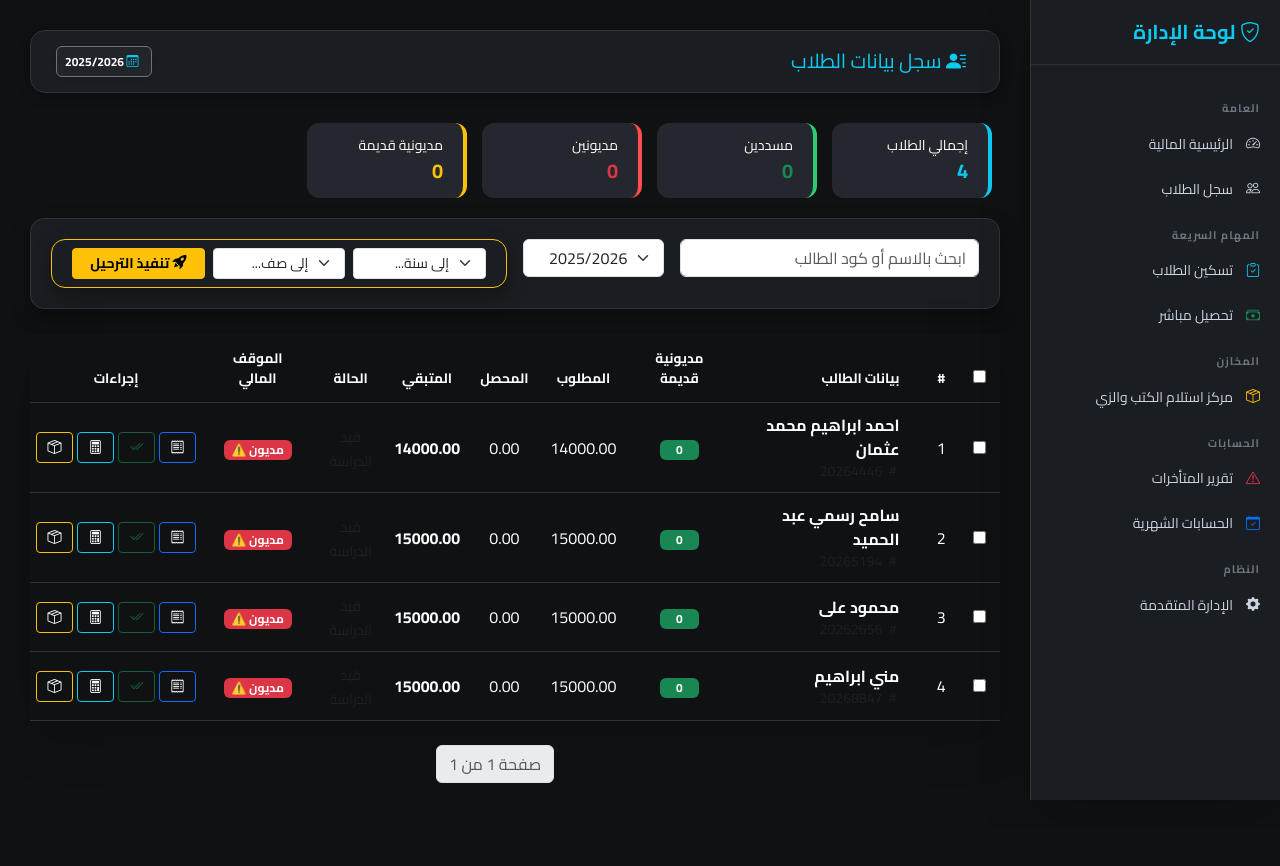
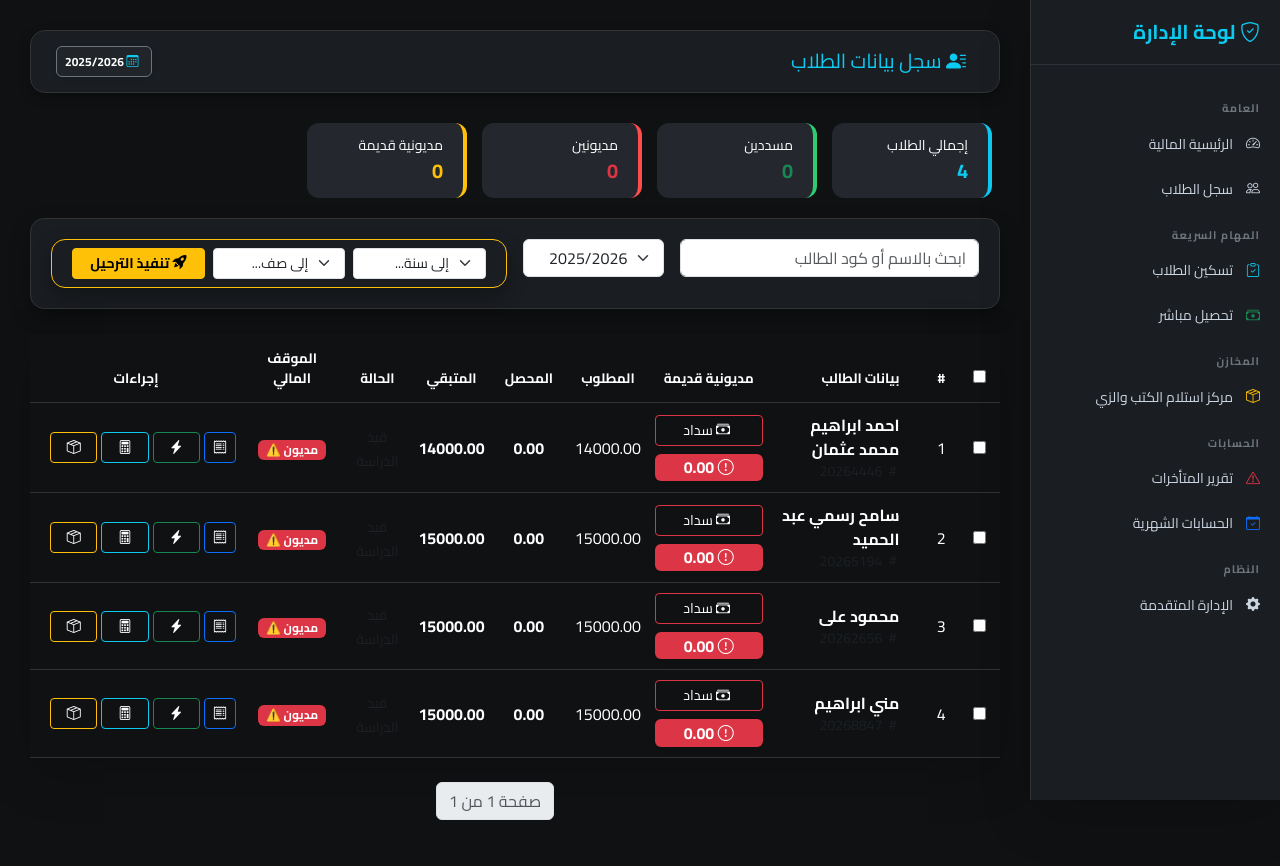
Before and after one commit to samehserag123/School_System, a Django app: page /students/ in a window 1280 px wide. Before the commit the page ends 800 px from the top, so only its background shows below. Run offline with Django 5.2, Linux system fonts and the light colour scheme; data comes from the database, SQL or seed files in the repository; both versions use the stored data as it was after the commit; tables that the repository leaves empty hold one stand-in row (values such as "Sample post"); parts of the project's set-up code (start-up, migrations or seed data) failed here and were passed over; some libraries are stand-ins or nearby versions.

Commit message:
التحديث الثالث

```diff
--- a/students/templates/students/student_list.html
+++ b/students/templates/students/student_list.html
@@ -189,95 +189,214 @@ opacity:.4;
 </thead>
 
 <tbody id="tableBody">
+
 {% for student in students %}
-    {% with rem=student.current_remaining_amount|default:0 debt=student.previous_debt|default:0 %}
-    {% with total_due=rem|add:debt %}
 
-    <tr class="student-row {% if total_due > 0 %}table-warning{% endif %}"
+<tr class="student-row {% if student.calculated_remaining > 0 %}table-warning{% endif %}"
 data-search="{{ student.get_full_name }} {{ student.student_code }}">
 
 <td>
-            <input type="checkbox" name="student_ids" value="{{ student.id }}" class="student-checkbox"
-            {% if debt > 0 %}disabled{% endif %}>
-        </td>
 
-        <td>{{ forloop.counter }}</td>
+<input type="checkbox" name="student_ids" value="{{ student.id }}" class="student-checkbox">
 
-        <td class="text-end pe-4">
-            <div class="d-flex flex-column">
-                <a href="{% url 'add_student' %}?id={{ student.id }}&mode=view" class="fw-bold text-info text-decoration-none">
-                    {{ student.get_full_name }}
-                </a>
-                <small class="text-muted"><i class="bi bi-hash"></i> {{ student.student_code }}</small>
-            </div>
 </td>
 
 <td>
-            {% if debt > 0 %}
-                <span class="badge bg-danger fs-6 px-3"><i class="bi bi-exclamation-circle"></i> {{ debt|floatformat:2 }}</span>
+{{ forloop.counter }}
+</td>
+
+
+<td class="text-end pe-4">
+
+<div class="d-flex flex-column text-end">
+
+<a href="{% url 'add_student' %}?id={{ student.id }}&mode=view"
+class="fw-bold text-info text-decoration-none">
+
+{{ student.get_full_name }}
+
+</a>
+
+<small class="text-muted">
+
+<i class="bi bi-hash"></i>
+
+{{ student.student_code }}
+
+</small>
+
+</div>
+
+</td>
+
+
+
+<td class="text-center" style="min-width: 120px;">
+    {# 1. الجزء العلوي: زر السداد أو كلمة خالص #}
+    <div class="mb-2">
+        {% if student.calculated_remaining > 0 %}
+            <a href="{% url 'settle_old_debt' student.id %}" class="btn btn-sm btn-danger w-100 py-1" title="سداد مديونية">
+                <i class="bi bi-cash-stack me-1"></i> سداد
+            </a>
         {% else %}
-                <span class="badge bg-success px-3">0</span>
+            <span class="badge bg-success w-100 py-2">
+                <i class="bi bi-check2-all"></i> لا يوجد ✅
+            </span>
+        {% endif %}
+    </div>
+
+    {# 2. الجزء السفلي: الرقم (البادج) - التعديل الجوهري هنا #}
+    {% if student.calculated_remaining > 0 %}
+        {# الطالب لسه عليه فلوس: اظهر المديونية باللون الأحمر #}
+        <span class="badge bg-danger fs-6 px-2 d-block shadow-sm">
+            <i class="bi bi-exclamation-circle"></i>
+            {{ student.old_debt_display|floatformat:2 }}
+        </span>
+    {% else %}
+        {# الطالب مسدد: اظهر 0.00 باللون الأخضر الفاتح عشان الشكل ينضبط #}
+        <span class="badge bg-light text-success border border-success px-2 d-block shadow-sm">
+            0.00
+        </span>
     {% endif %}
 </td>
 
-        <td>{{ student.current_year_fees_amount|default:0|floatformat:2 }}</td>
-        <td>{{ student.total_paid_amount|default:0|floatformat:2 }}</td>
 
-        <td class="fw-bold {% if total_due > 0 %}text-danger{% else %}text-success{% endif %}">
-            {{ total_due|floatformat:2 }}
+<td>
+
+{{ student.fees_display|floatformat:2 }}
+
+</td>
+
+
+
+<td class="text-success fw-bold">
+
+{{ student.total_paid_display|floatformat:2 }}
+
+</td>
+
+
+
+<td class="fw-bold {% if student.calculated_remaining > 0 %}text-danger{% else %}text-success{% endif %}">
+
+{{ student.calculated_remaining|floatformat:2 }}
+
+</td>
+
+
+
+<td>
+
+{% if student.enrollment_status == "Promoted" or student.enrollment_status == "Passed" %}
+
+<span class="badge bg-info text-dark">
+
+ناجح
+
+</span>
+
+{% else %}
+
+<span class="text-muted small">
+
+قيد الدراسة
+
+</span>
+
+{% endif %}
+
+</td>
+
+
+
+<td>
+
+{% if student.fees_display <= 0 and student.old_debt_display <= 0 %}
+
+<span class="badge bg-secondary">
+
+في انتظار التسكين ⏳
+
+</span>
+
+{% elif student.calculated_remaining <= 0 %}
+
+<span class="badge bg-success">
+
+خالص ✅
+
+</span>
+
+{% else %}
+
+<span class="badge bg-danger">
+
+مديون ⚠️
+
+</span>
+
+{% endif %}
+
 </td>
 
 <td>
-            {% if student.enrollment_status == "Promoted" or student.enrollment_status == "Passed" %}
-                <span class="badge bg-info text-dark">ناجح</span>
-            {% else %}
-                <span class="text-muted small">قيد الدراسة</span>
-            {% endif %}
-        </td>
 
-        <td>
-            {% if student.current_year_fees_amount <= 0 and debt <= 0 %}
-                <span class="badge bg-secondary" title="لم يتم تحديد مصاريف السنة الجديدة بعد">في انتظار التسكين ⏳</span>
-            {% elif total_due <= 0 %}
-                <span class="badge bg-success" title="الطالب سدد كل ما عليه">خالص ✅</span>
-            {% else %}
-                <span class="badge bg-danger" title="إجمالي المديونية: {{ total_due }}">مديون ⚠️</span>
-            {% endif %}
-        </td>
-        <td>
-            <div class="d-grid gap-1" style="grid-template-columns:repeat(4,1fr); width:160px; margin:auto">
+<div class="d-grid gap-1"
+style="grid-template-columns:repeat(5,1fr); width:200px; margin:auto">
 
-                <a href="{% url 'student_statement_print' student.id %}" class="btn btn-sm btn-primary" title="عرض وطباعة كشف الحساب">
+<a href="{% url 'student_statement_print' student.id %}"
+class="btn btn-sm btn-primary"
+title="عرض وطباعة كشف الحساب المالي">
 <i class="bi bi-receipt"></i>
 </a>
+<div class="d-grid gap-1" style="grid-template-columns:repeat(3,1fr); width:150px; margin:auto">
 
-                {% if debt > 0 %}
-                    <a href="{% url 'settle_old_debt' student.id %}" class="btn btn-sm btn-danger" title="سداد مديونية قديمة (مطلوب: {{ debt }})">
-                        <i class="bi bi-cash-stack"></i>
-                    </a>
-                {% else %}
-                    <button class="btn btn-sm btn-outline-success disabled" title="لا توجد مديونيات قديمة"><i class="bi bi-check2-all"></i></button>
-                {% endif %}
+    {# 🔴 عليه مديونية #}
+    {% if student.total_old_debt > 0 %}
 
-                {% if debt <= 0 %}
-                    <a href="{% url 'assign_plan_with_id' student.id %}" class="btn btn-sm btn-info" title="تحديد خطة الأقساط والتسكين">
+        <button class="btn btn-sm btn-secondary disabled"><i class="bi bi-lock-fill"></i></button>
+        <button class="btn btn-sm btn-secondary disabled"><i class="bi bi-lock-fill"></i></button>
+        <button class="btn btn-sm btn-secondary disabled"><i class="bi bi-lock-fill"></i></button>
+
+    {# 🟡 طالب جديد (لسه مفيش مصروفات) #}
+    {% elif student.fees_display <= 0 %}
+
+        <button class="btn btn-sm btn-secondary disabled"><i class="bi bi-lock-fill"></i></button>
+
+        <a href="{% url 'assign_plan_with_id' student.id %}" class="btn btn-sm btn-info">
             <i class="bi bi-calculator"></i>
         </a>
+
+        <button class="btn btn-sm btn-secondary disabled"><i class="bi bi-lock-fill"></i></button>
+
+    {# 🟢 متسكن خلاص #}
     {% else %}
-                    <button class="btn btn-sm btn-dark disabled" title="يجب تسوية المديونية القديمة أولاً"><i class="bi bi-lock-fill"></i></button>
-                {% endif %}
 
-                {% if debt <= 0 %}
-                    <a href="{% url 'student_inventory_view' student.id %}" class="btn btn-sm btn-warning" title="استلام الكتب والزي المدرسي">
+        <a href="{% url 'quick_collection' %}?student_id={{ student.id }}" class="btn btn-sm btn-success">
+            <i class="bi bi-lightning-charge-fill"></i>
+        </a>
+
+        <a href="{% url 'assign_plan_with_id' student.id %}" class="btn btn-sm btn-info">
+            <i class="bi bi-calculator"></i>
+        </a>
+
+        <a href="{% url 'student_inventory_view' student.id %}" class="btn btn-sm btn-warning">
             <i class="bi bi-box-seam"></i>
         </a>
-                {% else %}
-                    <button class="btn btn-sm btn-dark disabled" title="يجب تسوية المديونية القديمة أولاً"><i class="bi bi-lock-fill"></i></button>
+
     {% endif %}
 
 </div>
+
+</div>
+
 </td>
-    </tr> {% endwith %} {% endwith %} {% endfor %} </tbody>
+
+</tr>
+
+{% endfor %}
+
+</tbody>
 </table>
 
 </div>
--- a/students/views.py
+++ b/students/views.py
@@ -42,44 +42,47 @@ def get_classrooms(request):
 
 
 
-from django.db.models import Sum
-
 def student_list(request):
     all_years = AcademicYear.objects.all().order_by('-name')
     all_grades = Grade.objects.all().order_by('id')
+    selected_year_id = request.GET.get('year_id')
 
-    selected_year_id = request.GET.get('year_id')
     if selected_year_id:
         current_view_year = AcademicYear.objects.filter(id=selected_year_id).first()
     else:
         current_view_year = AcademicYear.objects.filter(is_active=True).first() or all_years.first()
 
+    students_list = []
+
     if current_view_year:
         students_query = Student.objects.filter(
             academic_year=current_view_year
-        ).select_related("grade", "classroom", "account").order_by('first_name')
+        ).select_related("grade", "classroom", "account").prefetch_related("all_payments").order_by('first_name')
 
         for student in students_query:
-            # 1. إجمالي ما دفعه الطالب فعلياً في الخزينة (تاريخياً)
-            total_history_paid = student.all_payments.aggregate(Sum('amount_paid'))['amount_paid__sum'] or 0
+            # كل اللي جوه هنا لازم يكون واخد مسافة زيادة لجوه (Indent)
+            total_paid = student.all_payments.filter(
+                academic_year=current_view_year,
+                revenue_category__name__icontains="المصروفات الاساسيه"
+            ).aggregate(Sum("amount_paid"))["amount_paid__sum"] or 0
 
-            # 2. مديونية الأدمن (اليدوية) + أي مديونيات قديمة مسجلة
-            old_debt_val = float(student.previous_debt or 0) + float(student.get_old_debt_amount or 0)
+            old_debt = float(student.previous_debt or 0)
+            fees = float(student.current_year_fees_amount or 0)
 
-            # 3. مطلوبات السنة الحالية (لو الطالب متسكن ماليًا)
-            current_fees = float(student.current_year_fees_amount or 0)
+            total_required = fees + old_debt
+            remaining = total_required - float(total_paid)
 
-            # الحسبة العادلة: (كل اللي عليه) - (كل اللي دفعه)
-            total_balance = (old_debt_val + current_fees) - float(total_history_paid)
+            student.total_paid_display = total_paid
+            student.fees_display = fees
+            student.old_debt_display = old_debt
+            student.calculated_remaining = max(remaining, 0)
 
-            # ده المتغير اللي هيظبط شكل الجدول والأزرار
-            student.net_old_debt = max(total_balance, 0)
+            students_list.append(student)
 
-            # تحديث المتبقي للعرض (عشان سامح ميبقاش سالب وأحمد ميبقاش صفر)
-            student.calculated_remaining = max(total_balance, 0)
-
-        paginator = Paginator(students_query, 20)
-        students = paginator.get_page(request.GET.get('page'))
+        # السطور دي لازم تكون محاذية لـ كلمة for بالظبط (مش جواها)
+        paginator = Paginator(students_list, 20)
+        page_number = request.GET.get('page')
+        students = paginator.get_page(page_number)
     else:
         students = []
 
@@ -87,9 +90,55 @@ def student_list(request):
         "students": students,
         "all_years": all_years,
         "all_grades": all_grades,
-        "current_view_year": current_view_year,
+        "current_view_year": current_view_year
     }
     return render(request, "students/student_list.html", context)
+# def student_list(request):
+#     all_years = AcademicYear.objects.all().order_by('-name')
+#     all_grades = Grade.objects.all().order_by('id')
+
+#     selected_year_id = request.GET.get('year_id')
+#     if selected_year_id:
+#         current_view_year = AcademicYear.objects.filter(id=selected_year_id).first()
+#     else:
+#         current_view_year = AcademicYear.objects.filter(is_active=True).first() or all_years.first()
+
+#     if current_view_year:
+#         students_query = Student.objects.filter(
+#             academic_year=current_view_year
+#         ).select_related("grade", "classroom", "account").order_by('first_name')
+
+#         for student in students_query:
+#             # 1. إجمالي ما دفعه الطالب فعلياً في الخزينة (تاريخياً)
+#             total_history_paid = student.all_payments.aggregate(Sum('amount_paid'))['amount_paid__sum'] or 0
+
+#             # 2. مديونية الأدمن (اليدوية) + أي مديونيات قديمة مسجلة
+#             old_debt_val = float(student.previous_debt or 0) + float(student.get_old_debt_amount or 0)
+
+#             # 3. مطلوبات السنة الحالية (لو الطالب متسكن ماليًا)
+#             current_fees = float(student.current_year_fees_amount or 0)
+
+#             # الحسبة العادلة: (كل اللي عليه) - (كل اللي دفعه)
+#             total_balance = (old_debt_val + current_fees) - float(total_history_paid)
+
+#             # ده المتغير اللي هيظبط شكل الجدول والأزرار
+#             student.net_old_debt = max(total_balance, 0)
+
+#             # تحديث المتبقي للعرض (عشان سامح ميبقاش سالب وأحمد ميبقاش صفر)
+#             student.calculated_remaining = max(total_balance, 0)
+
+#         paginator = Paginator(students_query, 20)
+#         students = paginator.get_page(request.GET.get('page'))
+#     else:
+#         students = []
+
+#     context = {
+#         "students": students,
+#         "all_years": all_years,
+#         "all_grades": all_grades,
+#         "current_view_year": current_view_year,
+#     }
+#     return render(request, "students/student_list.html", context)
 
 
 # def student_list_view(request):
@@ -115,52 +164,55 @@ def student_list(request):
 #     return render(request, 'your_template_name.html', context)
 
 
-from django.db.models import Sum
+# from django.db.models import Sum
 
-def student_list(request):
-    all_years = AcademicYear.objects.all().order_by('-name')
-    all_grades = Grade.objects.all().order_by('id')
+# def student_list(request):
+#     all_years = AcademicYear.objects.all().order_by('-name')
+#     all_grades = Grade.objects.all().order_by('id')
 
-    selected_year_id = request.GET.get('year_id')
-    if selected_year_id:
-        current_view_year = AcademicYear.objects.filter(id=selected_year_id).first()
-    else:
-        current_view_year = AcademicYear.objects.filter(is_active=True).first() or all_years.first()
+#     selected_year_id = request.GET.get('year_id')
+#     if selected_year_id:
+#         current_view_year = AcademicYear.objects.filter(id=selected_year_id).first()
+#     else:
+#         current_view_year = AcademicYear.objects.filter(is_active=True).first() or all_years.first()
 
-    if current_view_year:
-        students_query = Student.objects.filter(
-            academic_year=current_view_year
-        ).select_related("grade", "classroom", "account").order_by('first_name')
+#     if current_view_year:
+#         students_query = Student.objects.filter(
+#             academic_year=current_view_year
+#         ).select_related("grade", "classroom", "account").order_by('first_name')
 
-        for student in students_query:
-            # 1. إجمالي مدفوعات الطالب في تاريخه بالكامل (خزينة)
-            history_paid = student.all_payments.aggregate(Sum('amount_paid'))['amount_paid__sum'] or 0
+#         for student in students_query:
+#             # 1. إجمالي مدفوعات الطالب في تاريخه بالكامل (خزينة)
+#             history_paid = student.all_payments.aggregate(Sum('amount_paid'))['amount_paid__sum'] or 0
 
-            # 2. مديونية الأدمن اليدوية (previous_debt)
-            old_debt_val = float(student.previous_debt or 0)
+#             # 2. مديونية الأدمن اليدوية (previous_debt)
+#             old_debt_val = float(student.previous_debt or 0)
 
-            # 3. مديونية السنة الحالية (إن وجدت في الـ Account)
-            current_fees = float(student.current_year_fees_amount or 0)
+#             # 3. مديونية السنة الحالية (إن وجدت في الـ Account)
+#             current_fees = float(student.current_year_fees_amount or 0)
 
-            # الحسبة الشاملة (حل لغز الـ 28,200):
-            # نجمع (القديم + الجديد) ونطرح منه (كل اللي اندفع)
-            total_bal = (old_debt_val + current_fees) - float(history_paid)
+#             # الحسبة الشاملة (حل لغز الـ 28,200):
+#             # نجمع (القديم + الجديد) ونطرح منه (كل اللي اندفع)
+#             total_bal = (old_debt_val + current_fees) - float(history_paid)
 
-            # إسناد القيمة لمتغير جديد تماماً للـ HTML
-            student.final_net_debt = max(total_bal, 0)
+#             # إسناد القيمة لمتغير جديد تماماً للـ HTML
+#             student.final_net_debt = max(total_bal, 0)
 
-        paginator = Paginator(students_query, 20)
-        students = paginator.get_page(request.GET.get('page'))
-    else:
-        students = []
+#         paginator = Paginator(students_query, 20)
+#         students = paginator.get_page(request.GET.get('page'))
+#     else:
+#         students = []
 
-    context = {
-        "students": students,
-        "all_years": all_years,
-        "all_grades": all_grades,
-        "current_view_year": current_view_year,
-    }
-    return render(request, "students/student_list.html", context)
+#     context = {
+#         "students": students,
+#         "all_years": all_years,
+#         "all_grades": all_grades,
+#         "current_view_year": current_view_year,
+#     }
+#     return render(request, "students/student_list.html", context)
+
+
+
 # def student_list(request):
 #     all_years = AcademicYear.objects.all().order_by('-name')
 #     all_grades = Grade.objects.all().order_by('id')
```
Also changed, not shown: finance/views.py (+9 -65 lines), students/models.py (+23 -10 lines), db.sqlite3. Lines whose indentation alone changed are shown as unchanged.
